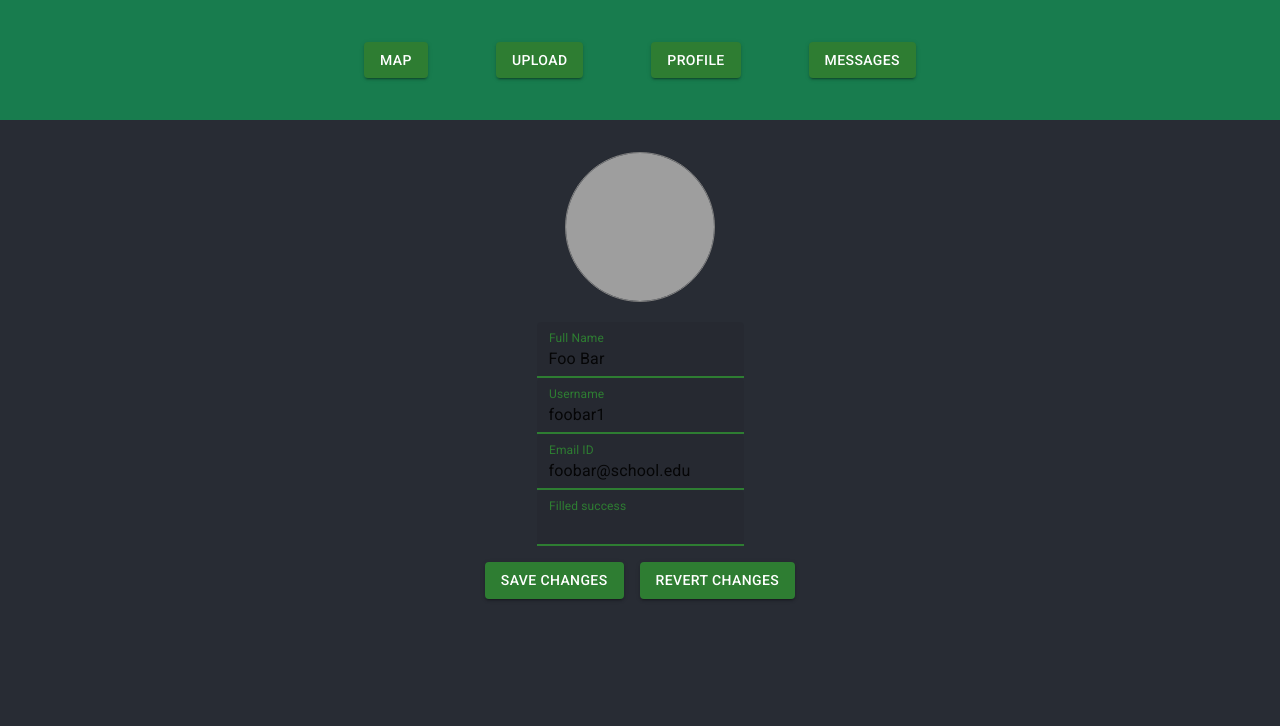
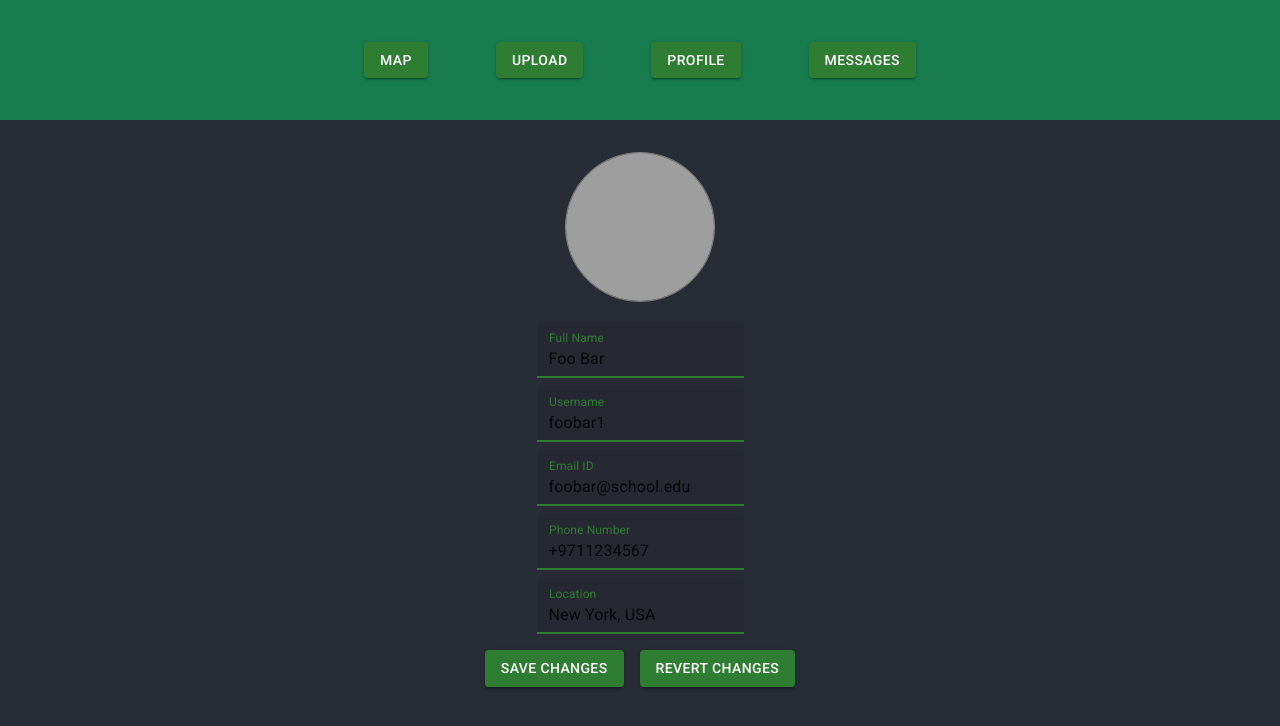
Before and after one commit to sachiniyer/resow, a React (Create React App) app in the folder front-end/: page /UserProfile/EditProfile in a window 1280 px wide. Shown: the top 726 px of the page. Built offline with nearby package versions, Linux system fonts and the light colour scheme; grey boxes are pictures that could not be loaded.

Commit message:
added location textfield

```diff
--- a/front-end/src/pages/EditProfile.js
+++ b/front-end/src/pages/EditProfile.js
@@ -15,11 +15,12 @@ function EditProfile(props) {
           </div>
 
           <Box sx={{ width: '100%', height: "100%"}} className = "UserDetails">
-            <Stack direction= "column" alignItems="center">
+            <Stack spacing={1} direction= "column" alignItems="center">
             <TextField label="Full Name" defaultValue = {props.fullname} variant="filled" color="success" focused />
             <TextField label="Username" defaultValue = {props.username} variant="filled" color="success" focused />
             <TextField label="Email ID" defaultValue = {props.email} variant="filled" color="success" focused />
-            <TextField label="Filled success" variant="filled" color="success" focused />
+            <TextField label="Phone Number" defaultValue = {props.tel} variant="filled" color="success" focused />
+            <TextField label="Location" defaultValue = {props.location} variant="filled" color="success" focused />
             </Stack>
           </Box>
 
```
